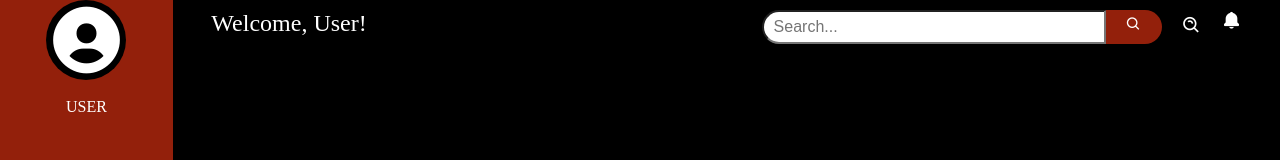
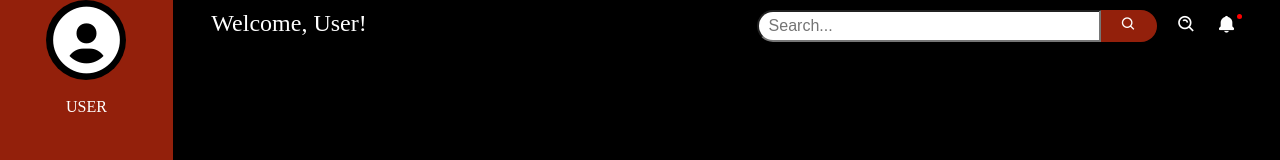
Before and after one commit to Lovethrech/personal-finance-manager, a Vue app: page / in a window 1280 px wide. Shown: the top 160 px of the page. Built offline with nearby package versions, Linux system fonts and the light colour scheme.

Commit message:
...working on top-main-nav container.

```diff
--- a/src/components/MainTopNav.vue
+++ b/src/components/MainTopNav.vue
@@ -66,14 +66,17 @@
     border-radius: 0 100px 100px 0;
 }
 .notication-content-ctn{
-
+    display:flex;
+    flex-direction:row;
 }
 .notification-icon-ctn{
 
 }
 .notification-red-dot{
-    width:10px;
-    height:10px;
+    width:5px;
+    height:5px;
+    background-color: red;
+    border-radius:50%;
 }
 .search-icon-ctn-general, .notication-content-ctn{
     margin:auto 0;
```
